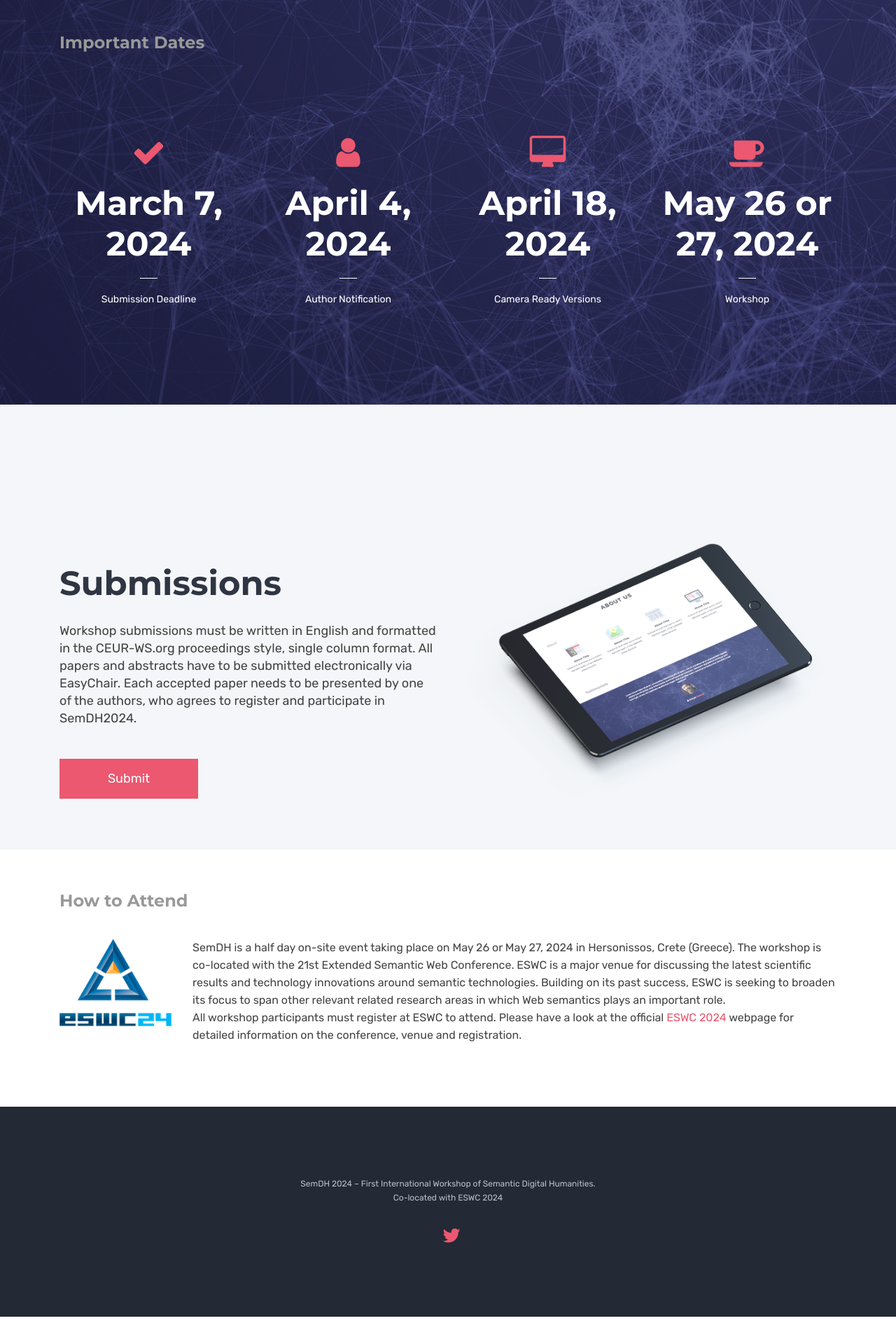
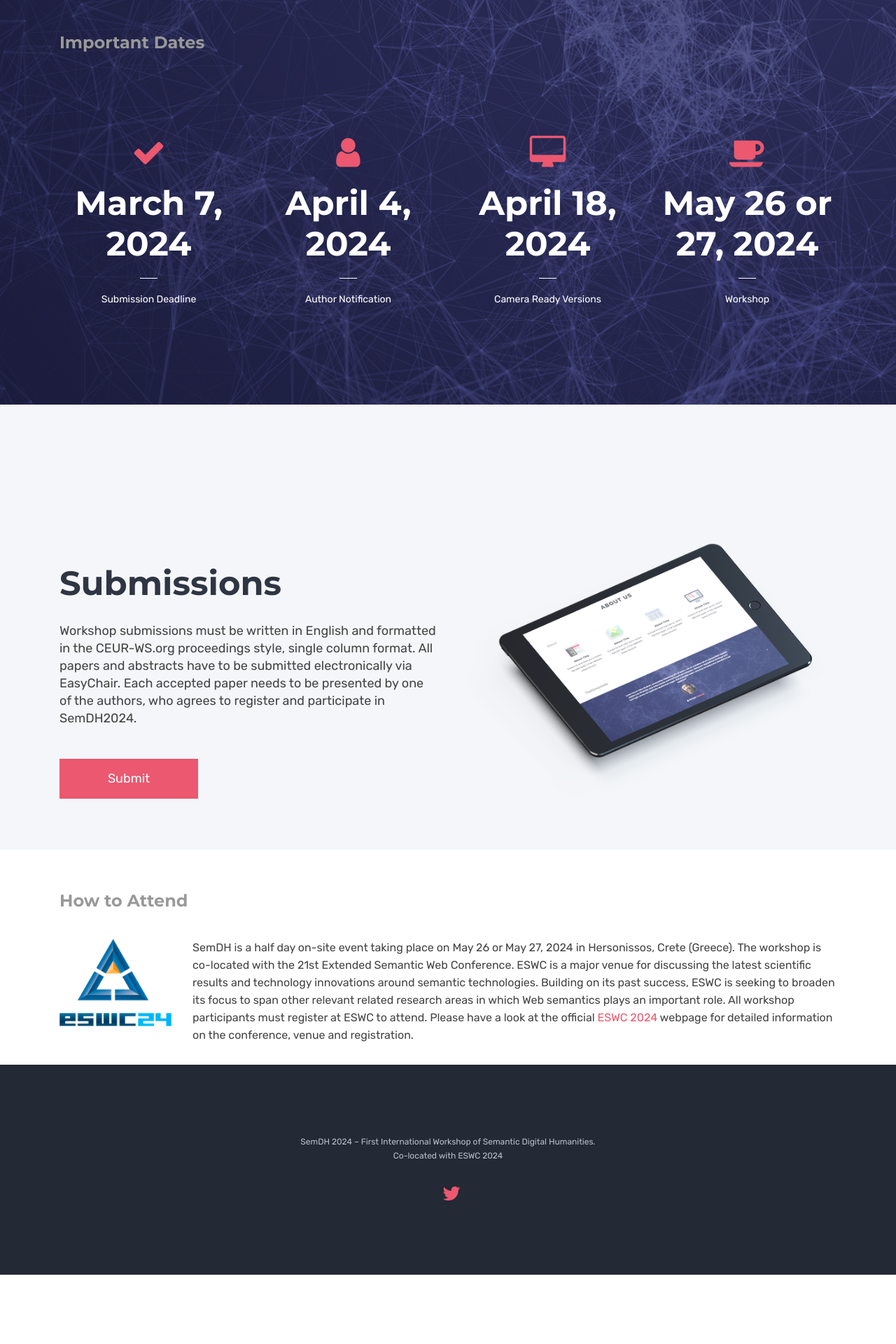
Before and after one commit to SemDH/semdh.github.io, a Jekyll site: the page built from index.html, in a window 1280 px wide. Shown: the part 1406-3326 px from the top of the page at 70% size. Built offline with Jekyll 4.4.1, drawn with Linux system fonts in a browser that asks for light colours.

Commit message:
how to attend

```diff
--- a/index.html
+++ b/index.html
@@ -170,9 +170,7 @@
         </div>
       </div>
 
-
-  <!-- HEADER -->
-        <div class="header-style-2">
+          <div class="header-style-2">
         <div class="container">
           <div class="row">
             <div class="col-xs-12 col-sm-6">
@@ -194,7 +192,7 @@
       </div>
 
       <div class="mb-60"></div>
-  <!-- END HEADER -->
+
             <div class="mb-60"></div>
 
       <div id="features" class="container">
@@ -204,10 +202,7 @@
                <img src="{{ BASE_PATH }}/assets/images/ESWC24-logo.png" class="align-middle">
             </div>
             <div class="col-xs-12 col-sm-10 col-md-10">
-            <p class="lead">SemDH is a half day on-site event taking place on May 26 or May 27, 2024 in Hersonissos, Crete (Greece). The workshop is co-located with the 21st Extended Semantic Web Conference. ESWC is a major venue for discussing the latest scientific results and technology innovations around semantic technologies. Building on its past success, ESWC is seeking to broaden its focus to span other relevant related research areas in which Web semantics plays an important role. <br>
-            All workshop participants must register at ESWC to attend. Please have a look at the official <a href="https://2024.eswc-conferences.org/">ESWC 2024</a> webpage for detailed information on the conference, venue and registration.</p>
+            <p class="lead">SemDH is a half day on-site event taking place on May 26 or May 27, 2024 in Hersonissos, Crete (Greece). The workshop is co-located with the 21st Extended Semantic Web Conference. ESWC is a major venue for discussing the latest scientific results and technology innovations around semantic technologies. Building on its past success, ESWC is seeking to broaden its focus to span other relevant related research areas in which Web semantics plays an important role. All workshop participants must register at ESWC to attend. Please have a look at the official <a href="https://2024.eswc-conferences.org/">ESWC 2024</a> webpage for detailed information on the conference, venue and registration.</p>
           </div>
       </div>
-
-<div class="mb-60"></div>
 </div>
```
